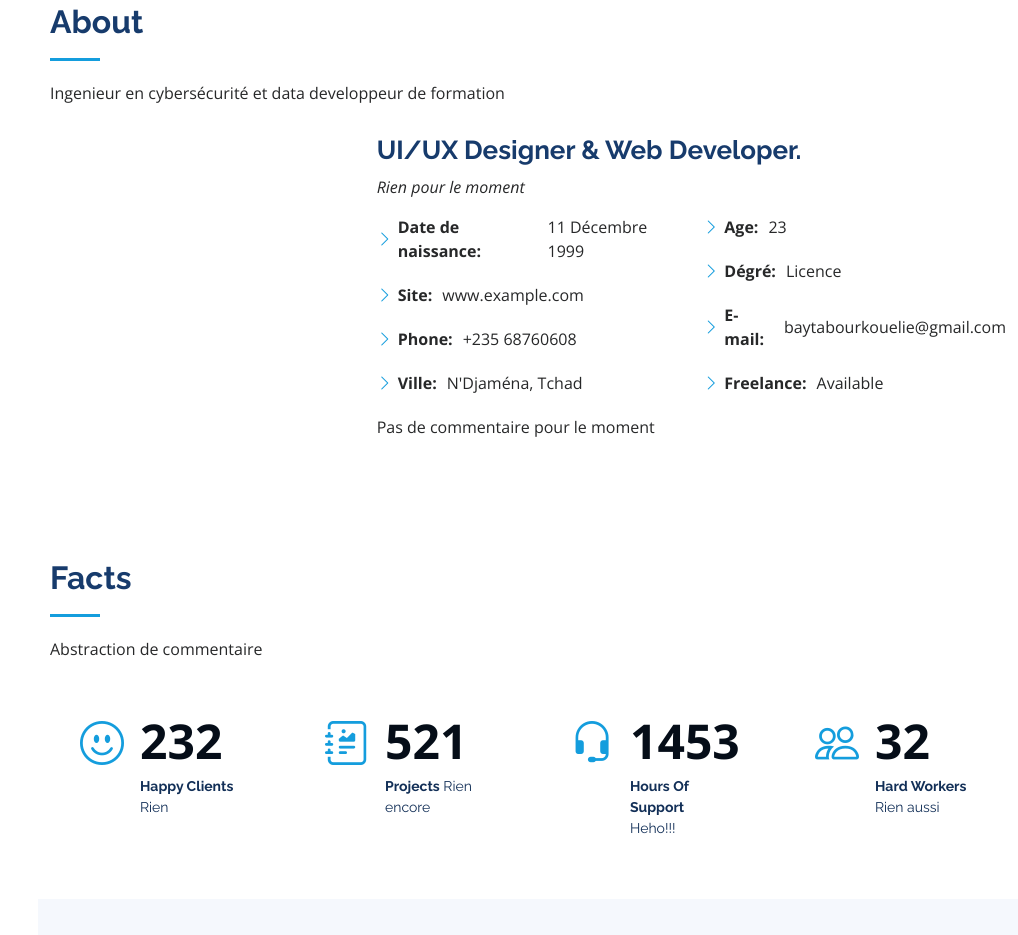
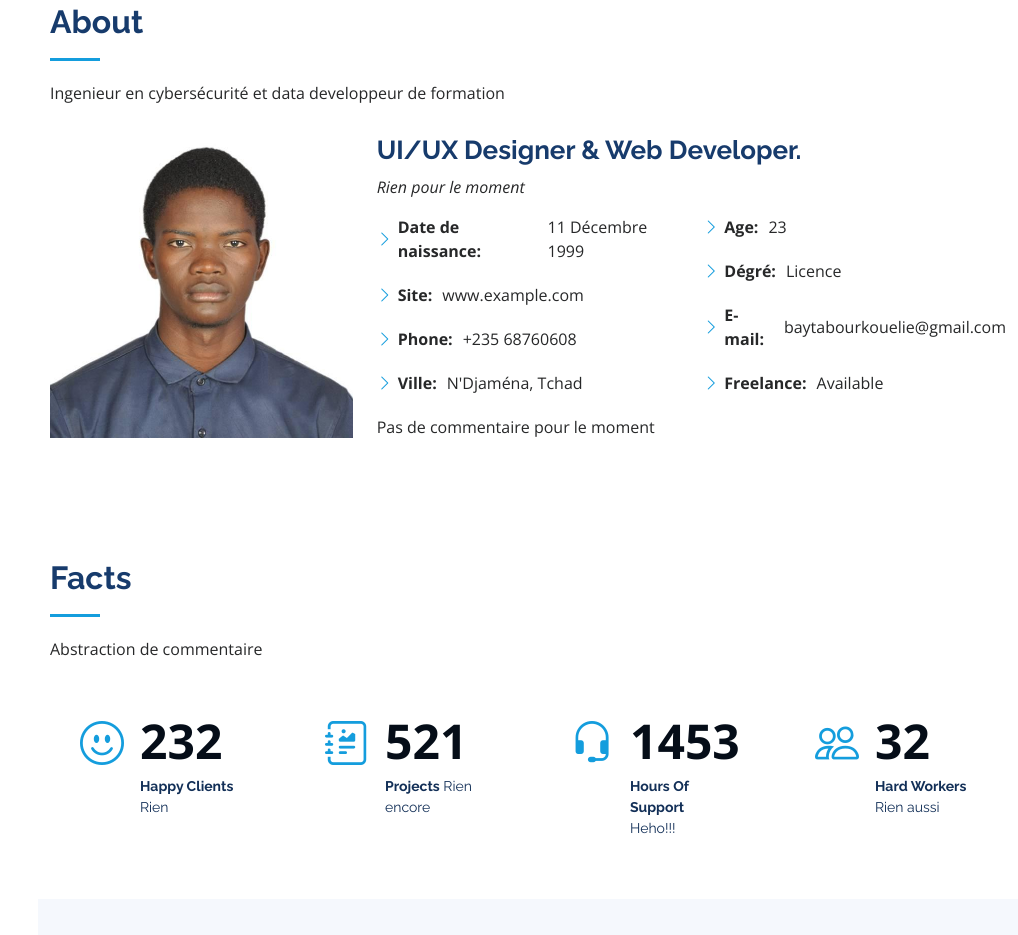
Before and after one commit to BBE-11/porfolio_elie, a plain HTML site: page index.html in a window 1280 px wide. Shown: the part 857-1792 px from the top of the page, without its empty margins (262-1280 px from the left). Drawn offline with nearby package versions, Linux system fonts and the light colour scheme.

Commit message:
Modifier chemin de photo

```diff
--- a/index.html
+++ b/index.html
@@ -90,7 +90,7 @@
 
         <div class="row">
           <div class="col-lg-4" data-aos="fade-right">
-            <img src="assets/15.JPG" class="img-fluid" alt="">
+            <img src="assets/img/me.jpg" class="img-fluid" alt="">
           </div>
           <div class="col-lg-8 pt-4 pt-lg-0 content" data-aos="fade-left">
             <h3>UI/UX Designer &amp; Web Developer.</h3>
```
